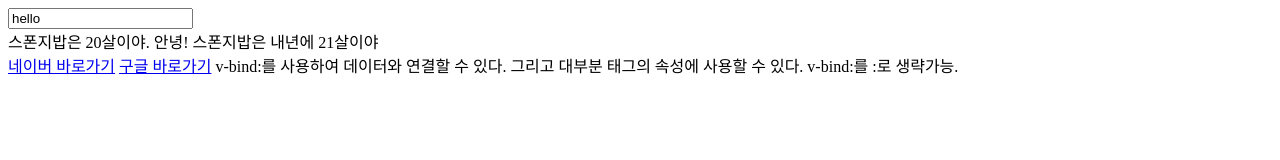
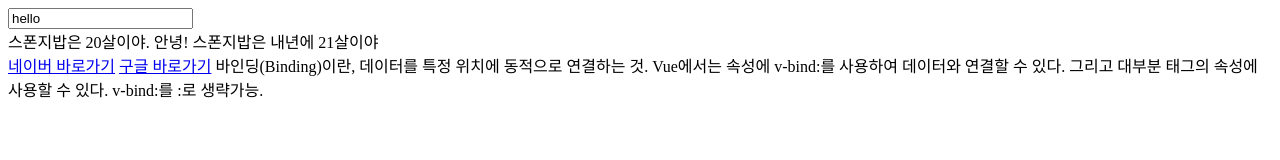
Before and after one commit to hlk1m/vuejs, a plain HTML site: page index.html in a window 1280 px wide. Drawn offline with nearby package versions, Linux system fonts and the light colour scheme.

Commit message:
Data Binding

```diff
--- a/index.html
+++ b/index.html
@@ -15,8 +15,9 @@
       <br />
       <a :href="getLink('naver')" target="_blank">네이버 바로가기</a>
       <a :href="getLink('google')" target="_blank">구글 바로가기</a>
-      v-bind:를 사용하여 데이터와 연결할 수 있다. 그리고 대부분 태그의 속성에
-      사용할 수 있다. v-bind:를 :로 생략가능.
+      바인딩(Binding)이란, 데이터를 특정 위치에 동적으로 연결하는 것. Vue에서는
+      속성에 v-bind:를 사용하여 데이터와 연결할 수 있다. 그리고 대부분 태그의
+      속성에 사용할 수 있다. v-bind:를 :로 생략가능.
     </div>
     <script>
       new Vue({
```
